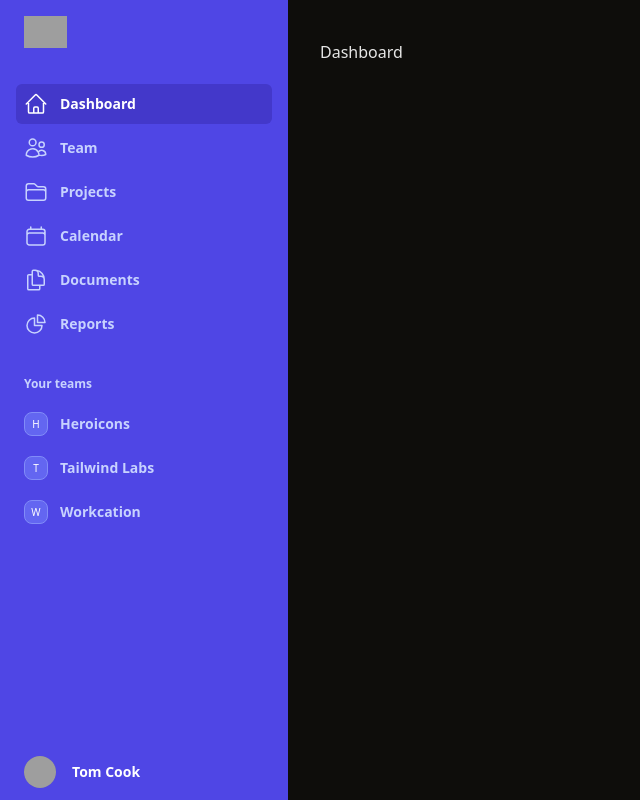
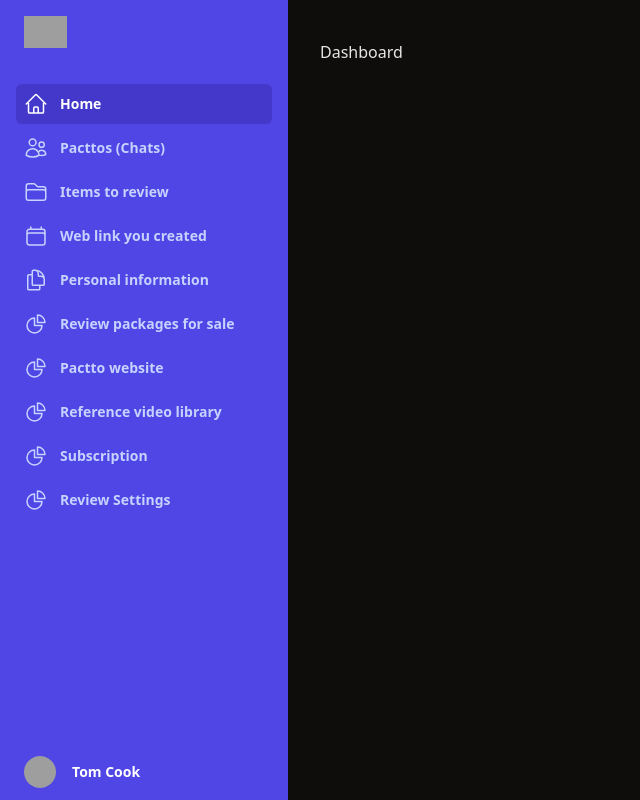
Before and after one commit to AntonioAndreDev/pactto-dashboard, a Vue app: page /dashboard in a window 1280 px wide. Shown: the whole page, without its empty margins (0-640 px from the left). Built offline with nearby package versions, Linux system fonts and the light colour scheme; grey boxes are pictures that could not be loaded.

Commit message:
feat(base): inclui dados de navegacao

```diff
--- a/src/pages/dashboard.vue
+++ b/src/pages/dashboard.vue
@@ -42,17 +42,6 @@
 												</li>
 											</ul>
 										</li>
-										<li>
-											<div class="text-xs font-semibold leading-6 text-indigo-200">Your teams</div>
-											<ul role="list" class="-mx-2 mt-2 space-y-1">
-												<li v-for="team in teams" :key="team.name">
-													<a :href="team.href" :class="[team.current ? 'bg-indigo-700 text-white' : 'text-indigo-200 hover:bg-indigo-700 hover:text-white', 'group flex gap-x-3 rounded-md p-2 text-sm font-semibold leading-6']">
-														<span class="flex h-6 w-6 shrink-0 items-center justify-center rounded-lg border border-indigo-400 bg-indigo-500 text-[0.625rem] font-medium text-white">{{ team.initial }}</span>
-														<span class="truncate">{{ team.name }}</span>
-													</a>
-												</li>
-											</ul>
-										</li>
 									</ul>
 								</nav>
 							</div>
@@ -77,17 +66,6 @@
 									<a :href="item.href" :class="[item.current ? 'bg-indigo-700 text-white' : 'text-indigo-200 hover:bg-indigo-700 hover:text-white', 'group flex gap-x-3 rounded-md p-2 text-sm font-semibold leading-6']">
 										<component :is="item.icon" :class="[item.current ? 'text-white' : 'text-indigo-200 group-hover:text-white', 'h-6 w-6 shrink-0']" aria-hidden="true" />
 										{{ item.name }}
-									</a>
-								</li>
-							</ul>
-						</li>
-						<li>
-							<div class="text-xs font-semibold leading-6 text-indigo-200">Your teams</div>
-							<ul role="list" class="-mx-2 mt-2 space-y-1">
-								<li v-for="team in teams" :key="team.name">
-									<a :href="team.href" :class="[team.current ? 'bg-indigo-700 text-white' : 'text-indigo-200 hover:bg-indigo-700 hover:text-white', 'group flex gap-x-3 rounded-md p-2 text-sm font-semibold leading-6']">
-										<span class="flex h-6 w-6 shrink-0 items-center justify-center rounded-lg border border-indigo-400 bg-indigo-500 text-[0.625rem] font-medium text-white">{{ team.initial }}</span>
-										<span class="truncate">{{ team.name }}</span>
 									</a>
 								</li>
 							</ul>
@@ -140,17 +118,18 @@ import {
 import { RouterView } from "vue-router/auto";
 
 const navigation = [
-	{ name: 'Dashboard', href: '#', icon: HomeIcon, current: true },
-	{ name: 'Team', href: '#', icon: UsersIcon, current: false },
-	{ name: 'Projects', href: '#', icon: FolderIcon, current: false },
-	{ name: 'Calendar', href: '#', icon: CalendarIcon, current: false },
-	{ name: 'Documents', href: '#', icon: DocumentDuplicateIcon, current: false },
-	{ name: 'Reports', href: '#', icon: ChartPieIcon, current: false },
-]
-const teams = [
-	{ id: 1, name: 'Heroicons', href: '#', initial: 'H', current: false },
-	{ id: 2, name: 'Tailwind Labs', href: '#', initial: 'T', current: false },
-	{ id: 3, name: 'Workcation', href: '#', initial: 'W', current: false },
+	{ name: 'Home', href: '#', icon: HomeIcon, current: true },
+	{ name: 'Pacttos (Chats)', href: '#', icon: UsersIcon, current: false },
+	{ name: 'Items to review', href: '#', icon: FolderIcon, current: false },
+	{ name: 'Web link you created', href: '#', icon: CalendarIcon, current: false },
+	{ name: 'Personal information', href: '#', icon: DocumentDuplicateIcon, current: false },
+	{ name: 'Review packages for sale', href: '#', icon: ChartPieIcon, current: false },
+	{ name: 'Pactto website', href: '#', icon: ChartPieIcon, current: false },
+	{ name: 'Reference video library', href: '#', icon: ChartPieIcon, current: false },
+	{ name: 'Subscription', href: '#', icon: ChartPieIcon, current: false },
+	{ name: 'Review Settings', href: '#', icon: ChartPieIcon, current: false },
+
+
 ]
 
 const sidebarOpen = ref(false)
```
